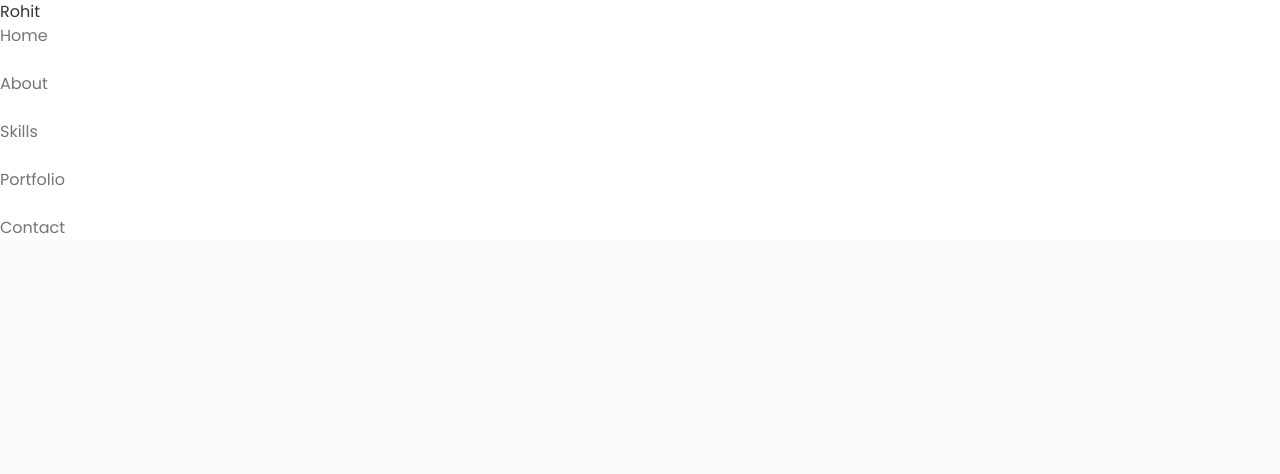
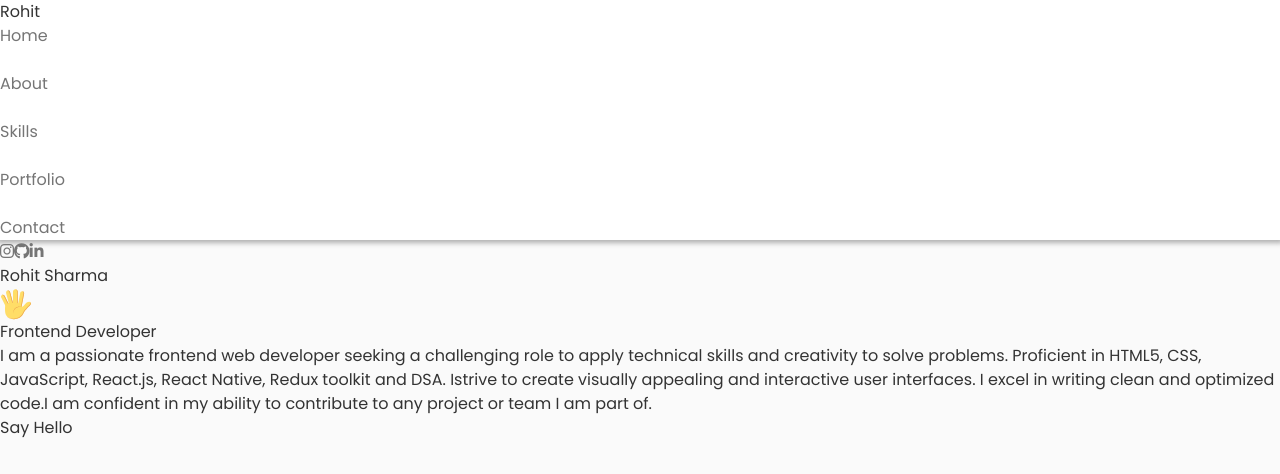
Before and after one commit to Rohit8955/Eazybytesportfolio, a React (Vite) app: page / in a window 1280 px wide. Shown: the top 474 px of the page. Built offline with nearby package versions, Linux system fonts and the light colour scheme.

Commit message:
homesection

```diff
--- a/src/App.jsx
+++ b/src/App.jsx
@@ -1,10 +1,12 @@
 import React from 'react'
 import './App.css'
 import Navbar from './Components/header/Navbar'
+import Home from './Components/home/Home'
 const App = () => {
   return (
     <div>
       <Navbar/>
+      <Home/>
     </div>
   )
 }
--- a/src/Components/header/Navbar.css
+++ b/src/Components/header/Navbar.css
@@ -1,6 +1,9 @@
 .backgroundcolor{
     background-color: white;
     z-index: 10;
+}
+.boxshadow{
+    box-shadow: 0px 0px 5px 3px rgba(0, 0, 0, 0.3);
 }
 .mobileshown{
     display: none;
--- a/src/Components/header/Navbar.jsx
+++ b/src/Components/header/Navbar.jsx
@@ -3,7 +3,7 @@
 const Navbar = () => {
     const [show,setshow] = useState(false);
   return (
-    <div className='relative'><div className='flex items-center justify-between px-[40px] md:px-[100px] py-3 overflow-hidden backgroundcolor'>
+    <div className='relative'><div className='flex items-center justify-between px-[40px] md:px-[100px] py-3 overflow-hidden backgroundcolor boxshadow'>
         <h1 className='text-[21px] font-[500]'>Rohit</h1>
 
         <div><div className='toshownonmobile'>
--- /dev/null
+++ b/src/Components/home/Home.css
@@ -0,0 +1,7 @@
+.home-img{
+    background-image: url(../../assets/profile.jpg);
+    background-repeat: no-repeat;
+    background-size: cover;
+    background-position: center;
+    box-shadow: inset 0px 0px 0px 9px rgba(0, 0, 0, 0.3);
+}
--- a/src/Components/home/Home.jsx
+++ b/src/Components/home/Home.jsx
@@ -1,8 +1,81 @@
 import React from 'react'
-
+import Social from './Social'
+import './Home.css'
 const Home = () => {
   return (
-    <div>Home</div>
+    <div className='flex items-center justify-center mt-[120px]'><div className='flex gap-[70px] items-center'>
+      <Social/>
+
+      <div className='flex flex-col gap-3'><div className='flex gap-2 items-center'>
+        <h1 className='text-black text-[20px] md:text-[50px] font-[500]'>Rohit Sharma</h1>
+        <svg
+                  width="32"
+                  height="32"
+                  viewBox="0 0 48 48"
+                  fill="none"
+                  xmlns="http://www.w3.org/2000/svg"
+                  class="home__hand"
+                >
+                  <path
+                    d="M25.4995 32.0305L31.3495 33.1555L36.1495 8.48051C36.4495 6.83051 35.3995 5.18051 33.8245 4.88051C32.1745 4.58051 30.5995 5.70551 30.2995 7.35551L25.4995 32.0305Z"
+                    fill="#FFDD67"
+                  ></path>
+                  <path
+                    d="M33.8996 4.88018C33.6746 4.80518 33.5246 4.80518 33.2996 4.80518C34.6496 5.33018 35.3996 6.75518 35.0996 8.25518L30.2996 32.9302L31.3496 33.1552L36.1496 8.48018C36.5246 6.75518 35.4746 5.18018 33.8996 4.88018Z"
+                    fill="#EBA352"
+                  ></path>
+                  <path
+                    d="M19.4995 32.7802H26.5495V5.55518C26.5495 3.53018 24.9745 1.80518 23.0245 1.80518C21.1495 1.80518 19.4995 3.45518 19.4995 5.55518V32.7802Z"
+                    fill="#FFDD67"
+                  ></path>
+                  <path
+                    d="M23.0995 1.80518C22.9495 1.80518 22.7245 1.80518 22.5745 1.88018C24.2995 2.18018 25.5745 3.68018 25.5745 5.55518V32.8552H26.6245V5.55518C26.6245 3.45518 25.0495 1.80518 23.0995 1.80518Z"
+                    fill="#EBA352"
+                  ></path>
+                  <path
+                    d="M15.7495 32.7054L21.7495 31.1304L15.2245 6.30541C14.7745 4.58041 13.0495 3.53041 11.3995 3.90541C9.74948 4.35541 8.77448 6.08041 9.22448 7.80541L15.7495 32.7054Z"
+                    fill="#FFDD67"
+                  ></path>
+                  <path
+                    d="M11.3995 3.90541L10.9495 4.13041C12.4495 4.05541 13.7995 5.03041 14.2495 6.60541L20.7745 31.4304L21.8245 31.1304L15.2245 6.30541C14.7745 4.58041 13.0495 3.53041 11.3995 3.90541Z"
+                    fill="#EBA352"
+                  ></path>
+                  <path
+                    d="M2.99937 10.355C1.57437 11.03 1.12437 12.83 1.87437 14.33L11.7744 34.055L16.7994 31.505L6.89937 11.78C6.14937 10.28 4.42437 9.68 2.99937 10.355Z"
+                    fill="#FFDD67"
+                  ></path>
+                  <path
+                    d="M2.99956 10.355C2.84956 10.43 2.69956 10.505 2.54956 10.655C3.82456 10.28 5.24956 10.955 5.92456 12.305L15.8246 32.03L16.7996 31.58L6.89956 11.78C6.14956 10.28 4.42456 9.68 2.99956 10.355Z"
+                    fill="#EBA352"
+                  ></path>
+                  <path
+                    d="M46.2744 22.2801C45.0744 19.9551 41.3244 20.1051 37.4994 24.3051C34.7994 27.2301 34.2744 28.2051 31.5744 28.1301V25.0551C31.5744 25.0551 25.7994 20.7801 14.3244 22.7301C14.3244 22.7301 7.79945 23.6301 7.79945 27.0801C7.79945 27.0801 6.67445 35.4051 8.99945 40.6551C12.4494 48.4551 30.1494 50.4801 35.6994 37.2051C36.8244 34.5801 39.0744 32.6301 41.0994 30.1551C43.4244 27.1551 47.5494 24.7551 46.2744 22.2801Z"
+                    fill="#FFDD67"
+                  ></path>
+                  <path
+                    d="M46.2745 22.28C46.0495 21.83 45.7495 21.53 45.3745 21.23C45.4495 21.305 45.5245 21.38 45.5245 21.53C46.7995 24.08 42.6745 26.405 40.1995 29.405C38.1745 31.88 35.9245 33.83 34.7995 36.455C29.9995 47.93 16.0495 47.93 10.1995 42.68C15.5245 48.68 30.5245 49.28 35.5495 37.205C36.6745 34.58 38.9245 32.63 40.9495 30.155C43.4245 27.155 47.5495 24.755 46.2745 22.28ZM32.3245 28.13C27.4495 26.33 18.7495 29.63 19.9495 38.405C19.9495 30.23 27.3745 28.205 31.4245 28.205C32.0245 28.13 32.3245 28.13 32.3245 28.13Z"
+                    fill="#EBA352"
+                  ></path>
+                </svg>
+      </div>
+
+      <div className='flex items-center gap-3'>
+        <h1 className='border-[1px] w-[50px]'/>
+        <h1 className=' text-[20px]'>Frontend Developer</h1>
+      </div>
+
+      <h1 className='md:w-[656px]'>
+      I am a passionate frontend web developer seeking a challenging role to apply technical skills and creativity to solve problems. Proficient in HTML5, CSS, JavaScript, React.js, React Native, Redux toolkit and DSA. Istrive to create visually appealing and interactive user interfaces. I excel in writing clean and optimized code.I am confident in my ability to contribute to any project or team I am part of.
+      </h1>
+
+      <div className='bg-gray-700 w-[150px] rounded-[12px] p-[6px] cursor-pointer'>
+        <div className='flex items-center justify-center'><h1 className='text-white'>Say Hello</h1></div>
+      </div>
+
+      <div className='home-img'></div>
+
+      </div>
+    </div></div>
   )
 }
 
--- /dev/null
+++ b/src/Components/home/Social.jsx
@@ -0,0 +1,13 @@
+import React from 'react'
+
+const Social = () => {
+  return (
+    <div className='flex flex-col gap-2 items-center text-[20px]'>
+        <a href='https://www.instagram.com/rohit_sharma_1256/' target='_blank'><i className="fa-brands fa-instagram"></i></a>
+        <a href='https://github.com/Rohit8955' target='_blank'><i className="fa-brands fa-github"></i></a>
+        <a href='https://www.linkedin.com/in/rohit-sharma-b1578b218/' target='_blank'><i className="fa-brands fa-linkedin-in"></i></a>
+    </div>
+  )
+}
+
+export default Social
```
Also changed, not shown: src/assets/profile.jpg (added).
